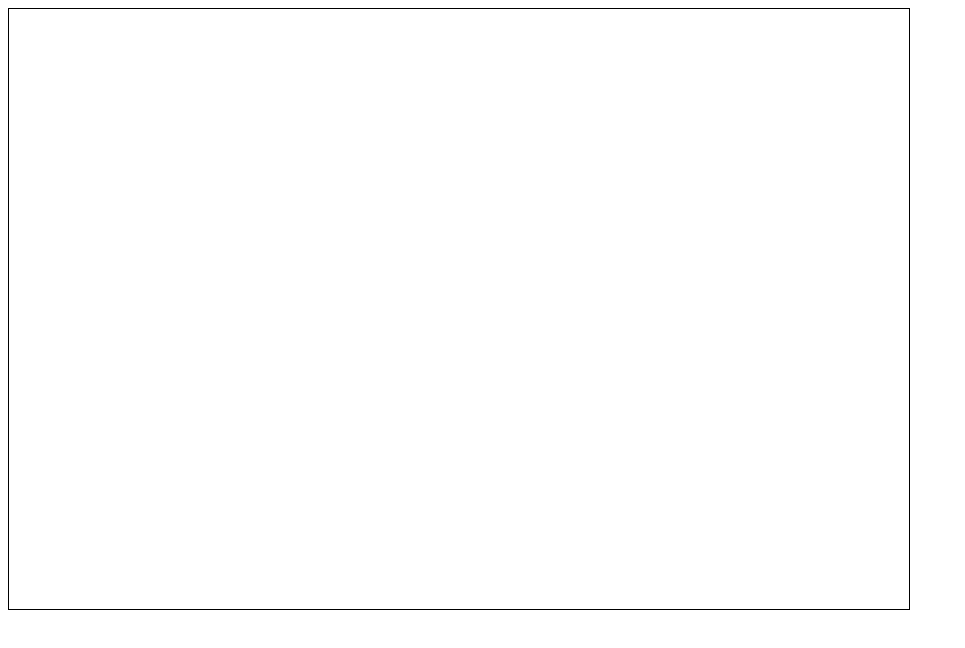
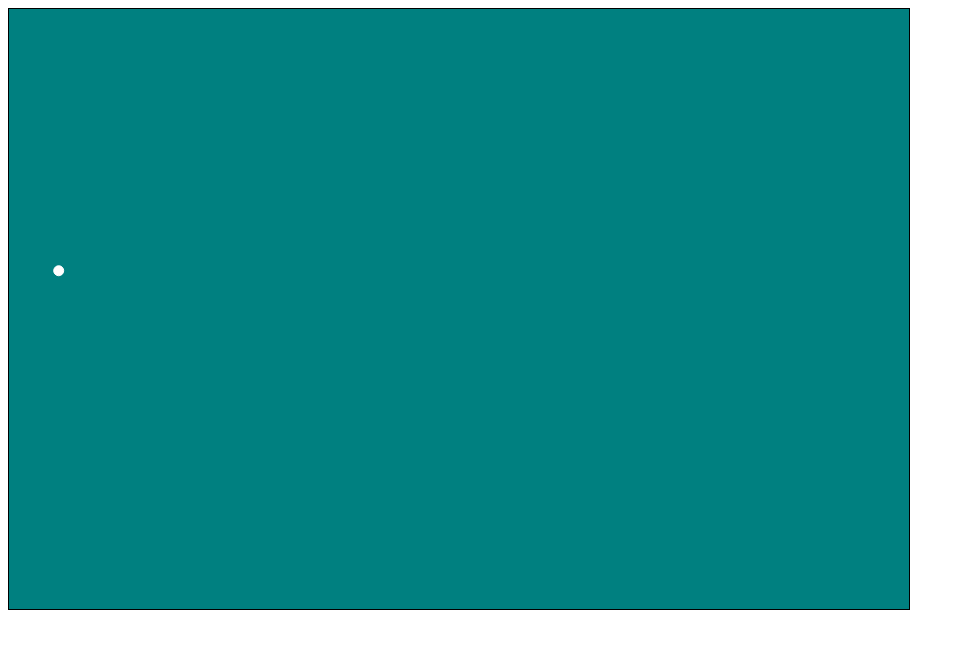
Before and after one commit to Ralej86/GravBall, a website with bundled scripts: page index.html in a window 1280 px wide. Shown: the whole page, without its empty margins (0-965 px from the left). Built offline with nearby package versions, Linux system fonts and the light colour scheme.

Commit message:
Update particle with random position and velocity

```diff
--- a/lib/canvas.js
+++ b/lib/canvas.js
@@ -7,7 +7,18 @@ document.addEventListener("DOMContentLoaded", () => {
   console.log("hello");
 
   let ctx = canvas.getContext("2d");
-  const particle = new Particle(ctx);
-  // particle.draw()
-  particle.animate()
+
+  let circleArray = [];
+  let x = Math.random() * ctx.canvas.width;
+  let y = Math.random() * ctx.canvas.height;
+  let dx = (Math.random() - 0.5) * 4;
+  let dy = (Math.random() - 0.5) * 4
+
+  for (var i = 0; i < 20; i++) {
+    circleArray.push(new Particle(ctx, x, y, 5, dx, dy))
+  }
+
+  for (var i = 0; i < circleArray.length; i++) {
+    circleArray[i].animate()
+  }
 })
--- a/lib/particle.js
+++ b/lib/particle.js
@@ -1,27 +1,15 @@
-
-  // Drawing an Arc/Circle
-  //ctx.arc(x, y, radius, start_angle, end_angle, drawClockwise)
-
-  // ctx.beginPath();
-  // ctx.arc(200, 200, 30, 0, Math.PI * 2, false);
-  // ctx.strokeStyle = "blue";
-  // ctx.stroke();
-
-
-    // let animate() {
-    //   requestAnimationFrame(animate);
-    //   console.log("increment");
-    // }
-    //
-    // animate();
-
 class Particle {
-  constructor(ctx) {
+  constructor(ctx, x, y, radius, dx, dy) {
     this.ctx = ctx;
-    this.x = 200;
-    this.y = 200;
-    this.dx = 1;
-    this.dy = 1;
+    // this.x = Math.random() * this.ctx.canvas.width;
+    this.x = x;
+    // this.y = Math.random() * this.ctx.canvas.height;
+    this.y = y;
+    this.radius = radius;
+    // this.dx = (Math.random() - 0.5) * 4;
+    this.dx = dx;
+    // this.dy = (Math.random() - 0.5) * 4;
+    this.dy = dy;
 
     this.animate = this.animate.bind(this);
     this.update = this.update.bind(this);
@@ -29,13 +17,23 @@ class Particle {
 
   draw() {
     this.ctx.beginPath();
-    this.ctx.arc(this.x, this.y, 30, 0, Math.PI * 2);
-    this.ctx.strokeStyle = "blue";
+    this.ctx.arc(this.x, this.y, this.radius, 0, Math.PI * 2);
+    this.ctx.fillStyle = "white";
+    this.ctx.fill();
+    this.ctx.strokeStyle = "white";
     this.ctx.stroke();
   }
 
   update() {
     this.draw()
+
+    if (this.x + this.radius > this.ctx.canvas.width || this.x - this.radius < 0) {
+      this.dx = -this.dx;
+    }
+
+    if (this.y + this.radius > this.ctx.canvas.height || this.y - this.radius < 0) {
+      this.dy = -this.dy;
+    }
 
     this.x += this.dx;
     this.y += this.dy;
@@ -45,6 +43,7 @@ class Particle {
     requestAnimationFrame(this.animate)
     this.ctx.clearRect(0,0, this.ctx.canvas.width, this.ctx.canvas.height)
 
+
     this.update()
 
   }
--- a/style.css
+++ b/style.css
@@ -1,3 +1,4 @@
 canvas {
   border: 1px solid black;
+  background-color: teal;
 }
```
Also changed, not shown: dist/lib/bundle.js, 1 other file.
